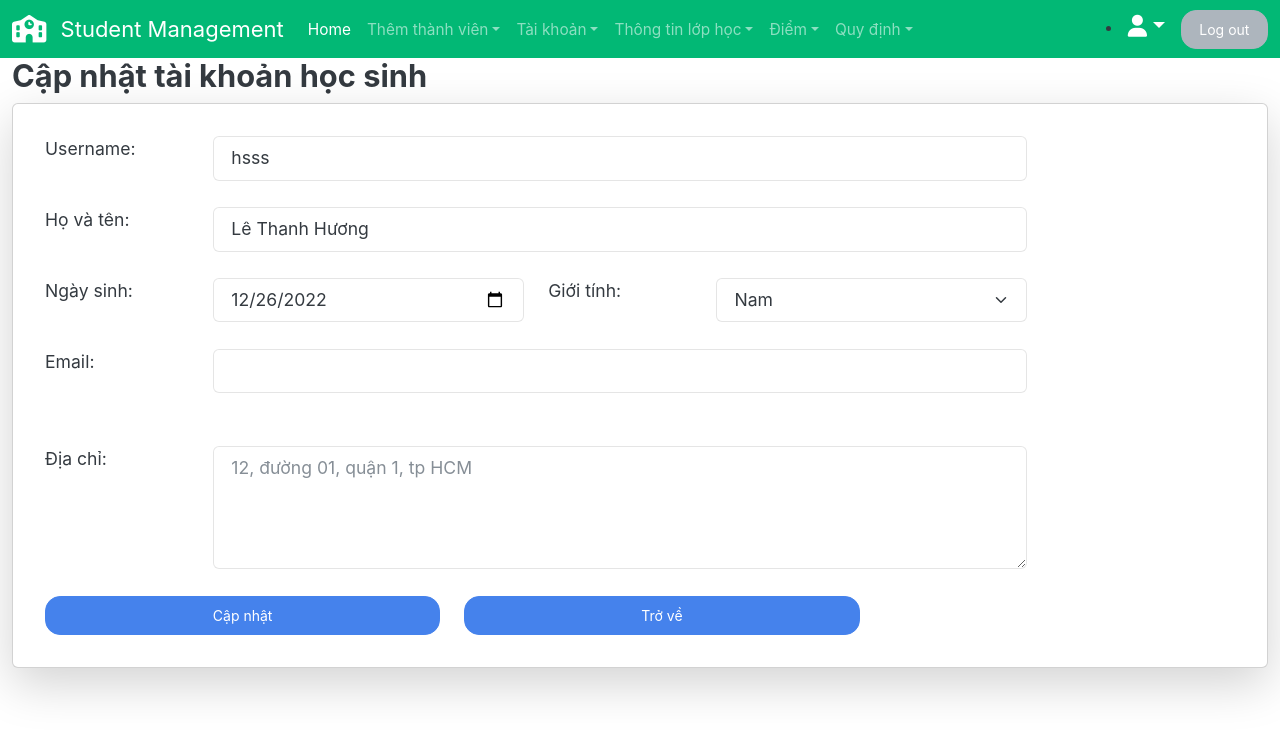
After one commit to ngoxuanchien/QuanLyHocSinh, a Django app: page /danhsachtaikhoanHS/capnhat/1 in a window 1280 px wide. The commit adds this page. Shown: the top 736 px of the page. Run offline with Django 4.2, Linux system fonts and the light colour scheme; data comes from the database, SQL or seed files in the repository; both versions use the stored data as it was after the commit; some libraries are stand-ins or nearby versions.

Commit message:
Done Update SV

```diff
--- a/QuanLyHocSinh/studentManager/forms.py
+++ b/QuanLyHocSinh/studentManager/forms.py
@@ -108,6 +108,44 @@ class StudentForm(CustomUserForm):
         # }
 
 
+class updateCustomUserForm(forms.ModelForm):
+    try:
+        username = forms.CharField(label="", widget=forms.TextInput(
+            attrs={'id': "username_user", 'class': "form-control"
+                   }))
+
+        name = forms.CharField(label='', widget=forms.TextInput(
+            attrs={'id': "name_user", 'class': "form-control"
+                   }))
+        dateOfBirth = forms.CharField(label="", widget=forms.DateInput(
+            attrs={'type': 'date', 'id': "datepicker", 'class': 'form-control'
+                   }))
+
+        sex = forms.CharField(label="", widget=forms.Select(
+            choices=CustomUser().SEX_CATELOGY,
+            attrs={'class': 'form-select', 'id': 'sex_user'
+                   }))
+
+        email = forms.CharField(label="", widget=forms.TextInput(
+            attrs={'type': 'email', 'id': 'email_user', 'class': 'form-control',
+                   }))
+
+        address = forms.CharField(label="", widget=forms.Textarea(
+            attrs={"rows": 4, 'class': 'form-control', 'id': 'address_user',
+                   'placeholder': "12, đường 01, quận 1, tp HCM"
+                   }))
+
+
+        address.required = False
+
+        email.required = False
+    except:
+        ''''''
+    class Meta:
+        model = CustomUser
+        fields = ['username', 'name', 'dateOfBirth',
+                  'sex', 'email', 'address']
+
 
 
 class YearForm(ModelForm):
--- /dev/null
+++ b/QuanLyHocSinh/studentManager/templates/studentManager/capNhatHS.html
@@ -0,0 +1,85 @@
+{% extends 'studentManager/base.html' %}
+{% load static %}
+{% block content %}
+<h3 class="label">Cập nhật tài khoản học sinh</h3>
+<div class="card card-body shadow-lg">
+    <div class="jus_center row">
+        <form role="form" method="POST" enctype="multipart/form-data" class="col-lg-10">
+            {% csrf_token %}
+            <div class="card-body">
+                <div class="form-group row jus_center">
+                    <div for='username_user' class="col-lg-2">
+                        Username:
+                    </div>
+                    <div class="col-lg-10">
+                        {{form.username}}
+                    </div>
+                </div>
+                <br>
+                <div class="form-group row jus_center">
+                    <div for='name_user' class="col-lg-2">
+                        Họ và tên:
+                    </div>
+                    <div class="col-lg-10">
+                        {{form.name}}
+                    </div>
+                </div>
+                <br>
+                <div class="form-group row jus_center">
+                    <div class='col-lg-6'>
+                        <div class='row'>
+                            <div for='datepicker' class="col-lg-4">
+                                Ngày sinh:
+                            </div>
+                            <div class="col-lg-8">
+                                {{form.dateOfBirth}}
+                            </div>
+                        </div>
+                    </div>
+                    <div class='col-lg-6'>
+                        <div class='row'>
+                            <div for='sex_user' class="col-lg-4">
+                                Giới tính:
+                            </div>
+                            <div class="col-lg-8">
+                                {{form.sex}}
+                            </div>
+                        </div>
+                    </div>
+                </div>
+                <br>
+                <div class="form-group row jus_center">
+                    <div for='email_user' class="col-lg-2">
+                        Email:
+                    </div>
+                    <div class="col-lg-10">
+                        {{form.email}}
+                    </div>
+                </div>
+                <br>
+                <br>
+                <div class="form-group row jus_center">
+                    <div for='address_user' class="col-lg-2">
+                        Địa chỉ:
+                    </div>
+                    <div class="col-lg-10">
+                        {{form.address}}
+                    </div>
+                </div>
+                <br>
+                <div class="form-group row jus_space-around ">
+                    <div class="col-lg-5">
+                        <button type="submit" onclick="return confirm('Xác nhận cập nhật lớp học ?')"
+                            class="btn btn-primary btn-block" style="width: 100%;">
+                            Cập nhật
+                        </button>
+                    </div>
+                    <div class="col-lg-5">
+                        <a href="{% url 'dsTaiKhoanHS' %}" class="btn btn-primary" style="width: 100%;">Trở về</a>
+                    </div>
+                </div>
+            </div>
+        </form>
+    </div>
+</div>
+{% endblock content %}
--- a/QuanLyHocSinh/studentManager/templates/studentManager/dsTaikhoanHS.html
+++ b/QuanLyHocSinh/studentManager/templates/studentManager/dsTaikhoanHS.html
@@ -29,7 +29,7 @@
 
             <td>{{account.user.address}}</td>
             <td>
-                <a href="#" class="btn btn-primary">Cập nhật</a> -
+                <a href="{% url 'capNhatTKHS' account.id %}"  class="btn btn-primary">Cập nhật</a> -
                 <a href="#" onclick="return confirm('Xác nhận xóa tài khoản này ?')"
                     class="btn btn-danger">Xóa</a>
             </td>
--- a/QuanLyHocSinh/studentManager/urls.py
+++ b/QuanLyHocSinh/studentManager/urls.py
@@ -10,6 +10,8 @@ urlpatterns = [
     path('themHS', views.themHS, name = 'themHS'),
     #path('themHS_save', views.themHS_save, name='themHS_save'),
     path("danhsachtaikhoanHS/", views.dsTaiKhoanHS, name='dsTaiKhoanHS'),
+    path("danhsachtaikhoanHS/capnhat/<int:account_id>", views.capNhatTKHS, name='capNhatTKHS'),
+    #path("danhsachtaikhoanHS/delete/<int:account_id>", views.xoaTKHS, name='xoaTKHS'),
 
     path('profile', views.userProfile, name = 'userProfile'),
 
--- a/QuanLyHocSinh/studentManager/views.py
+++ b/QuanLyHocSinh/studentManager/views.py
@@ -11,6 +11,7 @@ from .EmailBackEnd import EmailBackEnd
 from django.views.decorators.csrf import csrf_protect
 from django.views.decorators.csrf import csrf_exempt
 from django.contrib import messages
+from django.shortcuts import render, redirect, get_object_or_404
 
 def homepage(request):
     message = "This is temporary home page for our project"
@@ -154,10 +155,48 @@ def dsTaiKhoanHS(request):
     return render(request, 'studentManager/dsTaikhoanHS.html', context=context)
 
 
+# @allowed_users(allowed_roles=['Admin'])
+def capNhatTKHS(request, account_id):
+    account = get_object_or_404(Student, id=account_id)
+    user = get_object_or_404(CustomUser, id=account.user.id)
+    form = updateCustomUserForm(request.POST or None, instance=user)
+    context = {
+        'form': form,
+    }
+    if request.method == 'POST':
+        if form.is_valid():
+            username = form.cleaned_data.get('username')
+            name = form.cleaned_data.get('name')
+            dateOfBirth = form.cleaned_data.get('dateOfBirth')
+            sex = form.cleaned_data.get('sex')
+            email = form.cleaned_data.get('email')
+            phone = form.cleaned_data.get('phone')
+            address = form.cleaned_data.get('address')
+            try:
+                account = Student.objects.get(id=account.id)
+                user = CustomUser.objects.get(id=account.user.id)
+                user.username = username
+                user.name = name
+                user.dateOfBirth = dateOfBirth
+                user.sex = sex
+                user.email = email
+
+                user.address = address
+                user.save()
+                messages.success(request, "Cập nhật thành công")
+                #return redirect(to='dsTaiKhoanHS')
+                return HttpResponseRedirect(reverse('dsTaiKhoanHS'))
+            except:
+                messages.error(request, "Không thể Không thể cập nhật")
+        else:
+            messages.error(request, "Dữ liệu không phù hợp")
+    else:
+        return render(request, "studentManager/capNhatHS.html", context)
+
+
 semester = 2
 
 # @login_required(login_url = 'login')
-
 
 def dsLop(request):
     students = Student.objects.all()
```
Also changed, not shown: QuanLyHocSinh/db.sqlite3.
